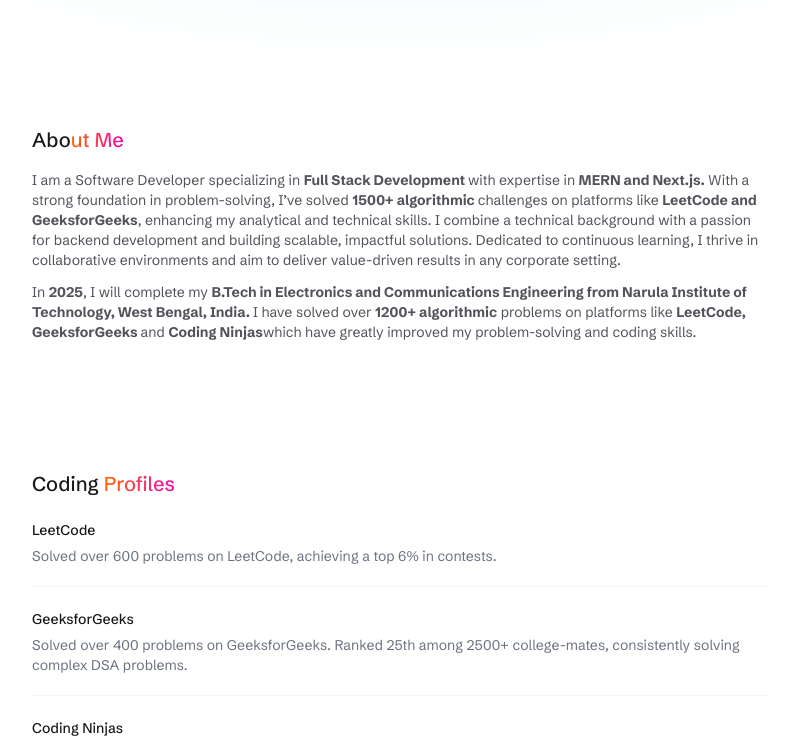
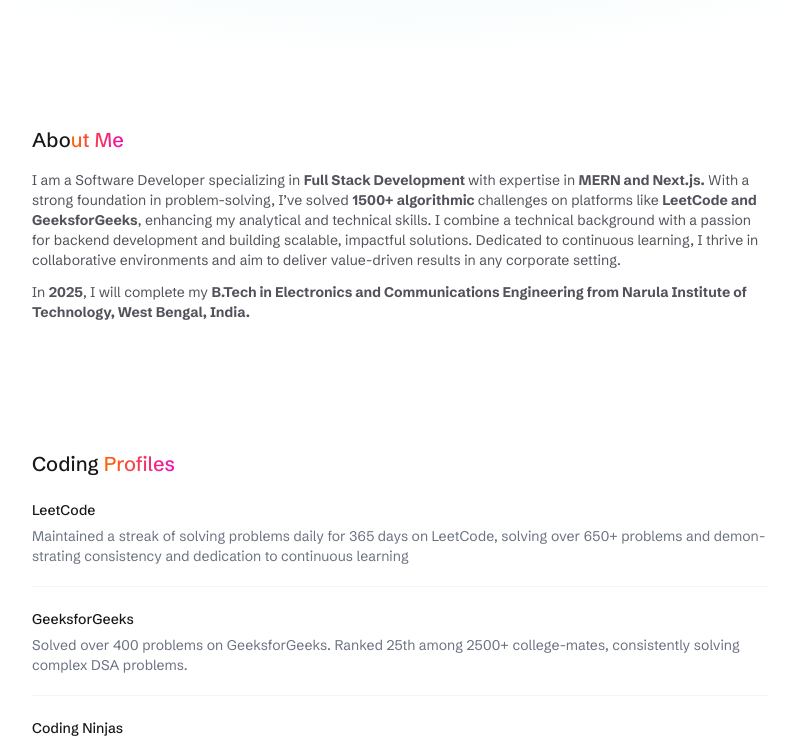
Before and after one commit to soura07/Souradeep-Dev-Next, a Next.js app: page / in a window 1280 px wide. Shown: the part 482-1228 px from the top of the page, without its empty margins (240-1036 px from the left). Built offline with nearby package versions, Linux system fonts and the light colour scheme.

Commit message:
coding section updated

```diff
--- a/src/app/page.tsx
+++ b/src/app/page.tsx
@@ -56,7 +56,7 @@
           <p className="text-zinc-600">I am a Software Developer specializing in <strong> Full Stack Development </strong> with expertise in <strong> MERN and Next.js.</strong> With a strong foundation in problem-solving, I’ve solved <strong> 1500+ algorithmic </strong> challenges on platforms like <strong> LeetCode and GeeksforGeeks</strong>, enhancing my analytical and technical skills. I combine a technical background with a passion for backend development and building scalable, impactful solutions. Dedicated
              to continuous learning, I thrive in collaborative environments and aim to deliver value-driven results in any corporate setting.</p>
           <p className="pt-3 text-zinc-600">
-            In <strong> 2025</strong>, I will complete my <strong> B.Tech in Electronics and Communications Engineering from Narula Institute of Technology, West Bengal, India. </strong> I have solved over <strong> 1200+ algorithmic</strong> problems on platforms like <strong>LeetCode, GeeksforGeeks </strong>and <strong>Coding Ninjas</strong>which have greatly improved my problem-solving and coding skills.
+            In <strong> 2025</strong>, I will complete my <strong> B.Tech in Electronics and Communications Engineering from Narula Institute of Technology, West Bengal, India. </strong>
           </p>
           {/* <p className="pt-3 text-zinc-600">
             I have participated in multiple hackathons, such as Hack4Bengal, where I led my team to secure 4th place out of 50 teams. Additionally, I have contributed to <strong>open-source projects </strong>
@@ -69,10 +69,10 @@
   )
 }
 
-const codingProfiles = [
+const codingprofiles = [
   {
     name: 'LeetCode',
-    description: 'Solved over 600 problems on LeetCode, achieving a top 6% in contests.',
+    description: 'Maintained a streak of solving problems daily for 365 days on LeetCode, solving over 650+ problems and demonstrating consistency and dedication to continuous learning',
     href: '#leetcode',
   },
   {
@@ -89,7 +89,7 @@
 
 function CodingProfiles() {
   return (
-    <section className="px-6 py-16 text-[#171618]" id="coding-profiles">
+    <section className="px-6 py-16 text-[#171618]" id="codingprofiles">
       <div className="mx-auto max-w-3xl">
         <div className="mx-4">
           <div className="flex items-start flex-[1_0_0px] flex-col flex-nowrap gap-1 h-auto justify-start p-0">
@@ -97,7 +97,7 @@
           </div>
 
           <ul role="list" className="divide-y divide-gray-100">
-            {codingProfiles.map((profile) => (
+            {codingprofiles.map((profile) => (
               <li key={profile.name} className="flex justify-between gap-x-6 py-5">
                 <Link href={profile.href} className="flex justify-between w-full">
                   <div className="flex min-w-0 gap-x-4">
--- a/src/components/NavBar.tsx
+++ b/src/components/NavBar.tsx
@@ -3,11 +3,16 @@
 
 const navigation = [
     { id: 1, name: "About", href: "#about" },
-    { id: 2, name: "Coding Profile", href: "#codingProfiles" },
+    { id: 2, name: "Coding Profile", href: "#codingprofiles" },
     { id: 3, name: "Projects", href: "#projects" },
     { id: 4, name: "Stack", href: "#techstack" },
     { id: 5, name: "Contact", href: "#" },
 ]
+
+// const navigation2 = [
+//     { id: 1, name: "Dark Mode", href: "#about" },
+
+// ]
 
 function NavBar() {
     return (
```
